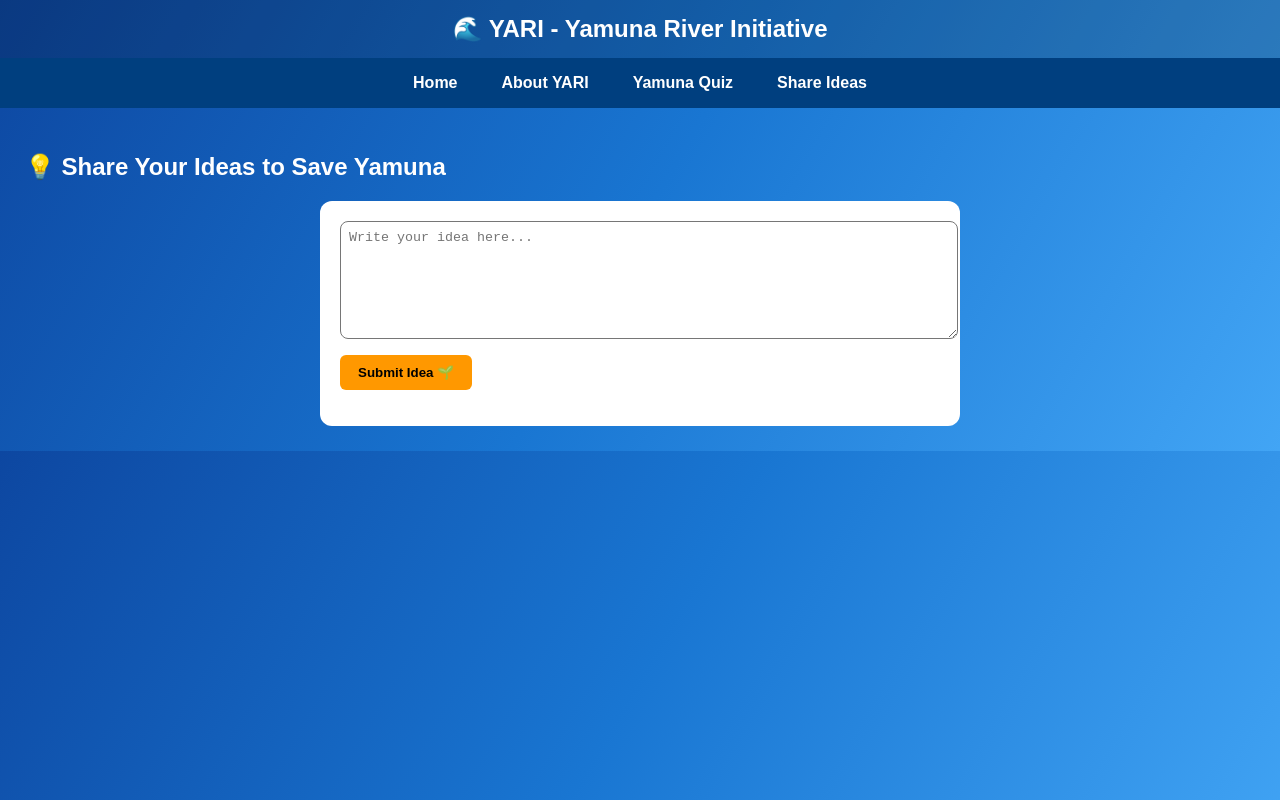
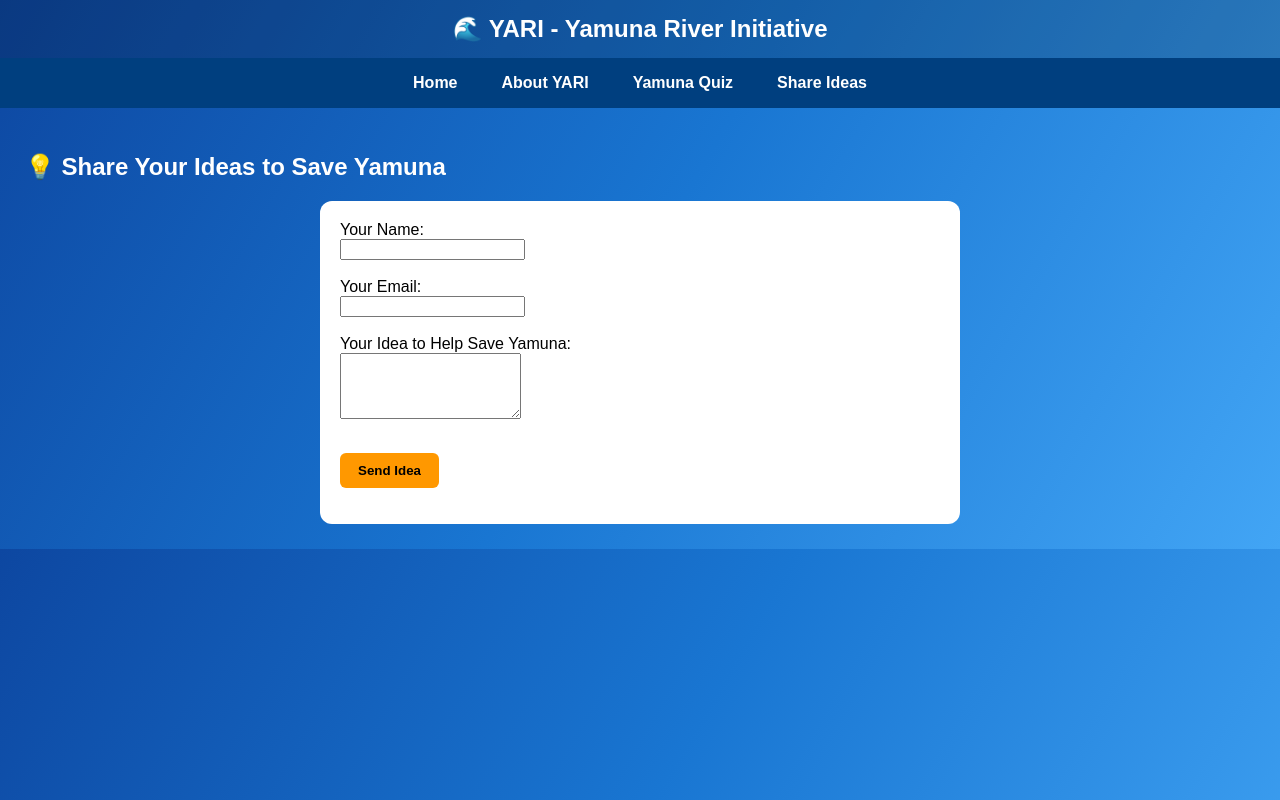
Before and after one commit to shandilyashamiksha-a11y/Yamuna-project, a plain HTML site: page index.html in a window 1280 px wide. Both pictures are taken after a click on the link "Share Ideas". Drawn offline with Linux system fonts and the light colour scheme.

Commit message:
Update index.html

```diff
--- a/index.html
+++ b/index.html
@@ -125,8 +125,21 @@ function checkQuiz(){
 </script><div id="ideas" class="section">
  <h2>💡 Share Your Ideas to Save Yamuna</h2>
  <div class="quiz-box">
-  <textarea id="userIdea" placeholder="Write your idea here..." style="width:100%;height:100px;border-radius:8px;padding:8px;"></textarea>
-  <button onclick="submitIdea()">Submit Idea 🌱</button>
+ <form action="https://formsubmit.co/shandilyashamiksha@gmail.com" method="POST">
+  <input type="hidden" name="_captcha" value="false">
+  <input type="hidden" name="_next" value="https://shandilyashamiksha-a11y.github.io/thanks.html">
+
+  <label for="name">Your Name:</label><br>
+  <input type="text" name="name" required><br><br>
+
+  <label for="email">Your Email:</label><br>
+  <input type="email" name="email" required><br><br>
+
+  <label for="idea">Your Idea to Help Save Yamuna:</label><br>
+  <textarea name="idea" rows="4" required></textarea><br><br>
+
+  <button type="submit">Send Idea</button>
+</form>
   <p id="ideaMsg" style="margin-top:10px;font-weight:600;"></p>
  </div>
 </div>
@@ -150,4 +163,5 @@ function checkQuiz(){
 }
 </script>
 </body>
+
 </html>
```
